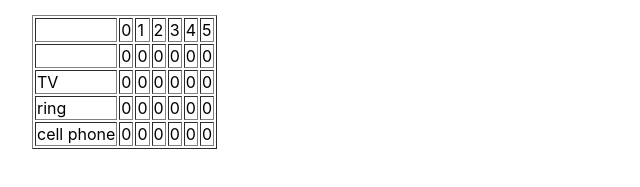
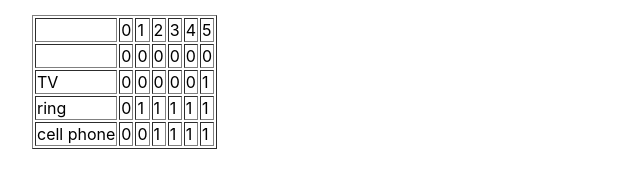
Before and after one commit to MonicaG/knapsack-algorithm-visualization, a React (Create React App) app: page / in a window 1280 px wide. Shown: the part 169-356 px from the top of the page, without its empty margins (0-640 px from the left). Built offline with nearby package versions, Linux system fonts and the light colour scheme.

Commit message:
interim commit. Started to create knapsack algorithm. SolutionTable now built off of the knapsack algorithm table

```diff
--- a/src/components/SolutionTable.js
+++ b/src/components/SolutionTable.js
@@ -1,31 +1,28 @@
 import PropTypes from 'prop-types';
 import SolutionTableRow from './SolutionTableRow';
+import knapsack from '../models/KnapsackAlgorithm';
 
 function SolutionTable({ capacity, items }) {
-  let row = Array(capacity + 1).fill(0)
+  const capacityRow = Array.from({length: capacity+1}, (e, i)=> i);
+  const solutionTable = knapsack(items, capacity);
   return (
     <div className="SolutionTable">
       <table border="1">
         <tbody>
           <SolutionTableRow
             cellKey="capacityRowCell"
-            row={row}
-            useIndex={true}
+            row={capacityRow}
           />
-          <SolutionTableRow
-            cellKey="emptyRowCell"
-            row={row}
-            useIndex={false}
-          />
-          {items.map(item => (
-            <SolutionTableRow
-              key={item.name}
-              cellKey={item.name + "Cell"}
+
+          {solutionTable.map((row, index) => {
+            const itemName = index === 0 ? " " : items[index-1].name;
+            return <SolutionTableRow
+              key={itemName}
+              cellKey={itemName + "Cell"}
               row={row}
-              firstCellValue={item.name}
-              useIndex={false}
+              firstCellValue={itemName}
             />
-          ))}
+          })}
         </tbody>
       </table>
     </div>
--- a/src/components/SolutionTableRow.js
+++ b/src/components/SolutionTableRow.js
@@ -1,10 +1,12 @@
 import PropTypes from 'prop-types';
 
-function SolutionTableRow({ cellKey, row, firstCellValue, useIndex }) {
+function SolutionTableRow({ cellKey, row, firstCellValue }) {
   return (
     <tr>
       <td>{firstCellValue}</td>
-      {row.map((cell, index) => (<td key={cellKey + index}>{useIndex ? index : cell}</td>))}
+      {row.map((cell, index) => (
+        <td key={cellKey + index}>{cell}</td>
+      ))}
     </tr>
   );
 };
@@ -14,6 +16,5 @@ SolutionTableRow.propTypes = {
   cellKey: PropTypes.string.isRequired,
   row: PropTypes.arrayOf(PropTypes.number).isRequired,
   firstCellValue: PropTypes.string,
-  useIndex: PropTypes.bool.isRequired,
 };
 export default SolutionTableRow;
--- /dev/null
+++ b/src/models/KnapsackAlgorithm.js
@@ -0,0 +1,20 @@
+
+function knapsack(items, capacity) {
+  const table = [];
+  for(let i=0; i<=items.length; i++) {
+    table.push(Array(capacity + 1).fill(0));
+  }
+
+  items.forEach((item, index) => {
+    const offsetIndex = index + 1;
+    for(let currentCapacity = 1; currentCapacity<=capacity; currentCapacity++) {
+      // const previousItemValue = table[offsetIndex-1][currentCapacity]
+      if(item.weight <= currentCapacity) {
+        table[offsetIndex][currentCapacity] = 1
+      }
+    }
+  });
+  return table;
+}
+
+export default knapsack;
```
Also changed, not shown: 2 other files (tests, documents, lock files or other folders).
